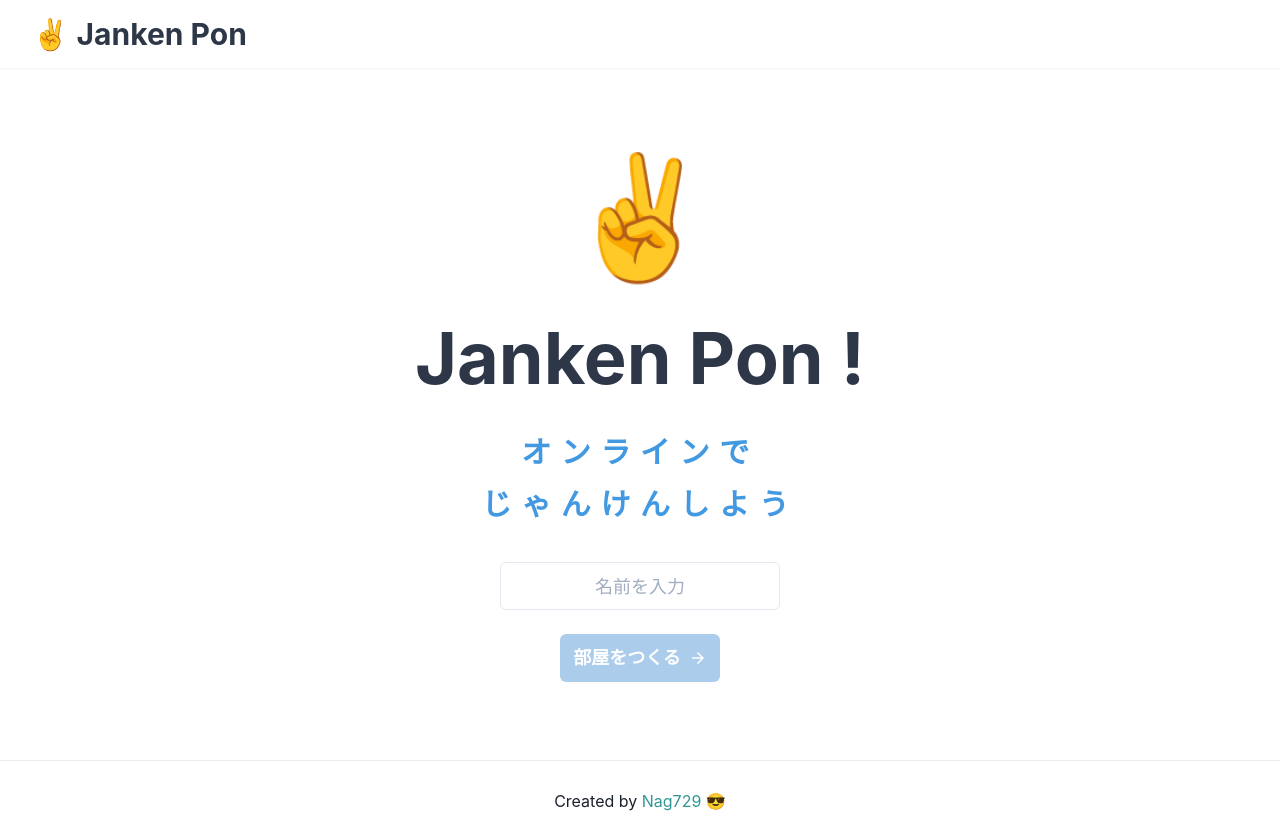
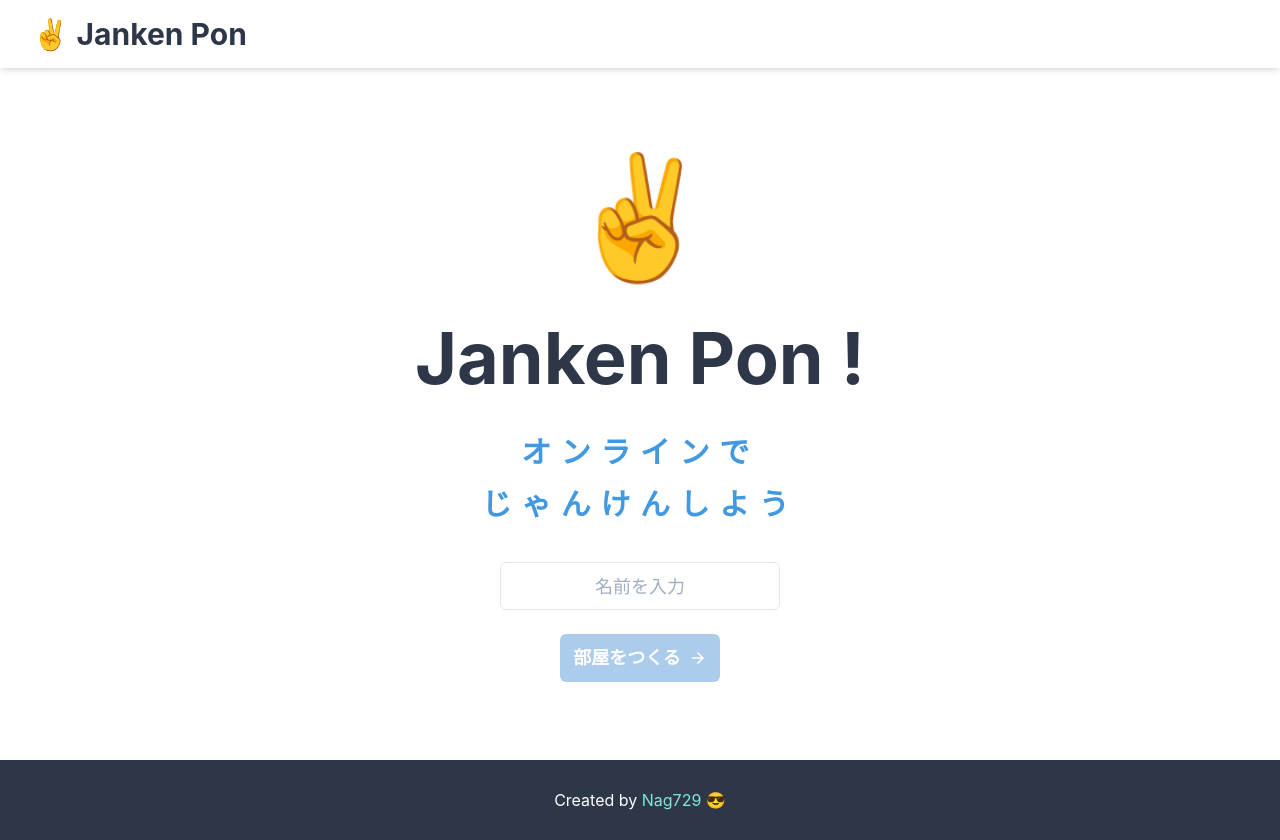
Before and after one commit to Nag729/janken-pon, a Next.js app: page / in a window 1280 px wide. Built offline with nearby package versions, Linux system fonts and the light colour scheme; no server answers.

Commit message:
fix: minor design

```diff
--- a/components/projects/TheFooter.tsx
+++ b/components/projects/TheFooter.tsx
@@ -9,7 +9,7 @@ export default function TheFooter(): JSX.Element {
         Created by{" "}
         <Link
           className="footer-link"
-          color="teal.500"
+          color="teal.200"
           href="https://github.com/Nag729/janken-pon"
           isExternal
         >
--- a/components/projects/TheHeader.tsx
+++ b/components/projects/TheHeader.tsx
@@ -9,7 +9,7 @@ export default function TheHeader(): JSX.Element {
       top={0}
       width="full"
       bg="white"
-      shadow="sm"
+      shadow="md"
       py={4}
       px={8}
       zIndex={9}
--- a/styles/Home.module.css
+++ b/styles/Home.module.css
@@ -20,7 +20,8 @@
 .footer {
   width: 100%;
   height: 80px;
-  border-top: 1px solid #eaeaea;
+  color: white;
+  background-color: #2D3748;
   display: flex;
   justify-content: center;
   align-items: center;
```
